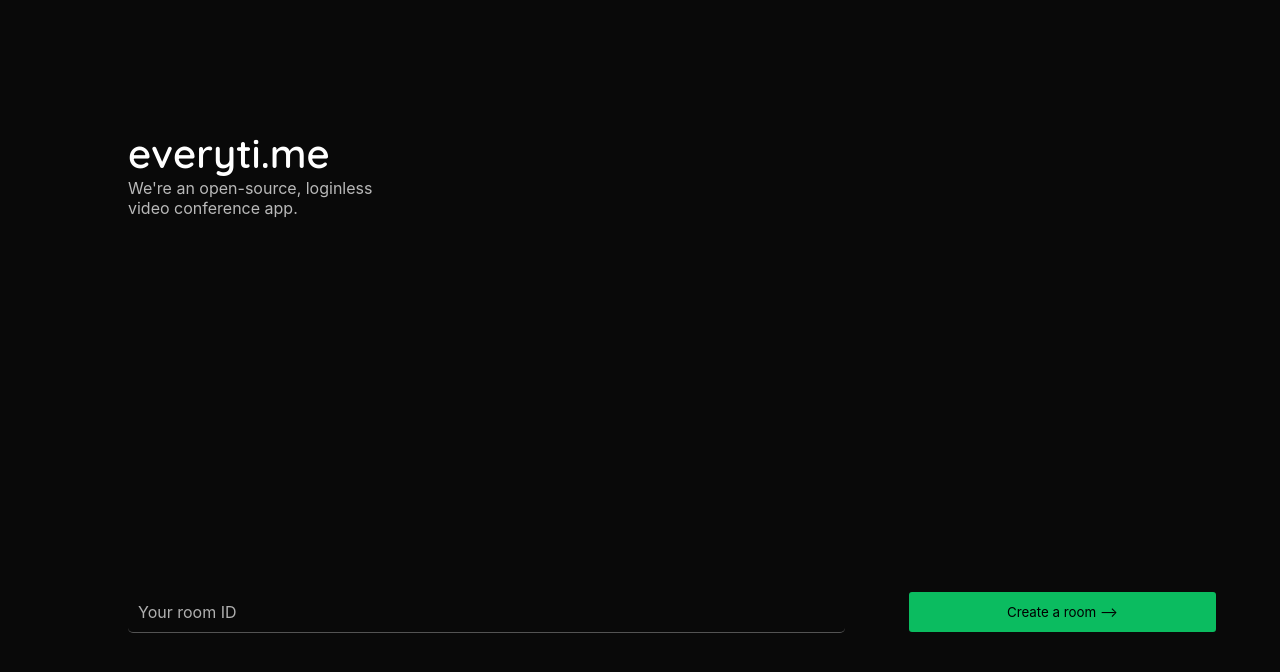
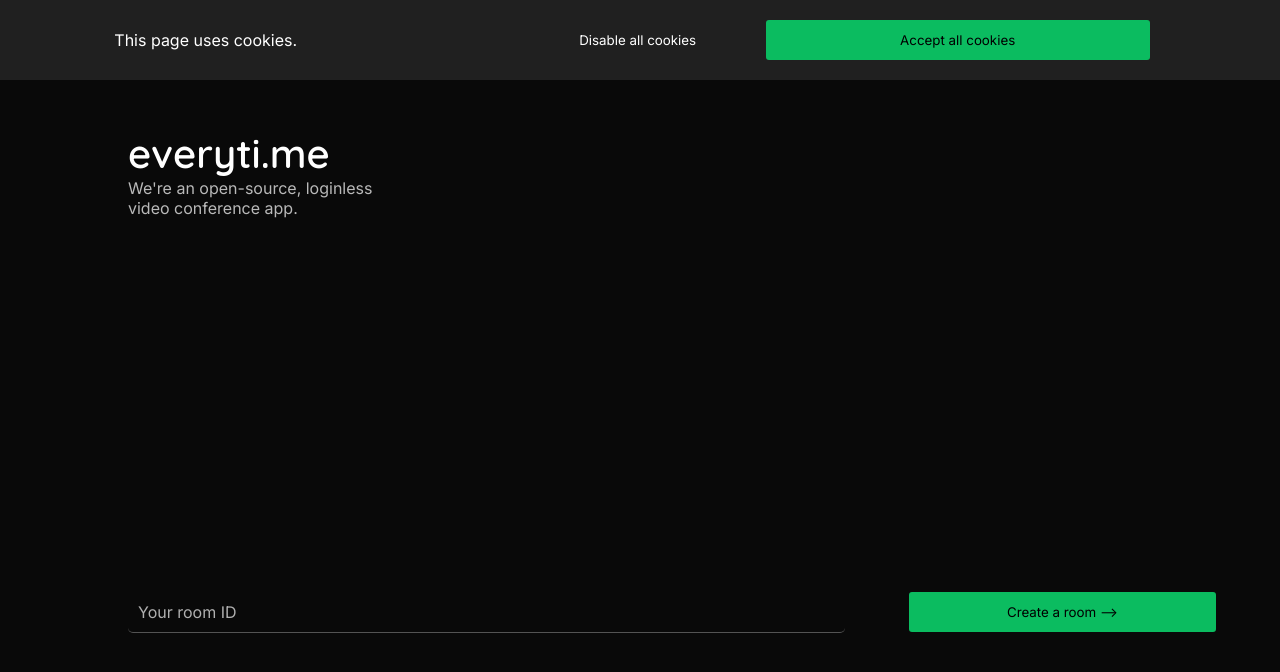
Before and after one commit to vignesh-s-18/everytime.live, a React (Create React App) app: page / in a window 1280 px wide. Shown: the top 672 px of the page. Built offline with nearby package versions, Linux system fonts and the light colour scheme; no server answers.

Commit message:
fix: cookies alert + modal message

```diff
--- a/public/index.html
+++ b/public/index.html
@@ -13,6 +13,7 @@
     <link rel="icon" type="image/png" sizes="32x32" href="favicons/favicon-32x32.png">
     <link rel="icon" type="image/png" sizes="16x16" href="favicons/favicon-16x16.png">
     <link rel="manifest" href="manifest.json">
+    <link href="https://fonts.googleapis.com/css2?family=Inter:wght@300;400;500&display=swap" rel="stylesheet">
     <link href="https://fonts.googleapis.com/css2?family=Quicksand:wght@600&display=swap" rel="stylesheet">
     <style>
       body {
--- a/src/Analytics.ts
+++ b/src/Analytics.ts
@@ -2,6 +2,9 @@
 
 const trackingCode = process.env.REACT_APP_GA_TRACKING_CODE // || 'your code here'
 
-ReactGA.initialize(trackingCode);
+// ReactGA.initialize(trackingCode);
 
 export default ReactGA;
+export {
+  trackingCode
+};
--- /dev/null
+++ b/src/components/Alert/Alert.tsx
@@ -0,0 +1,37 @@
+import React from 'react';
+import styled from 'styled-components';
+import * as CSS from 'csstype';
+
+const Wrapper = styled.div`
+  position: absolute;
+  top: 0;
+  height: 10vh;
+  width: 100vw;
+  display: flex;
+  flex-direction: row;
+  justify-content: space-around;
+  align-items: center;
+  background-color: #202020;
+  z-index: 50;
+
+  @media only screen and (max-width: 920px) {
+    flex-direction: column;
+    justify-content: space-around;
+    height: 20vh;
+  };
+`;
+
+interface IProps {
+  style?: CSS.Properties;
+  children: any;
+};
+
+const Alert: React.FC<IProps> = ({ children, style }) => {
+  return (
+    <Wrapper role="alert" style={style}>
+      { children }
+    </Wrapper>
+  );
+};
+
+export default Alert;
--- /dev/null
+++ b/src/components/CookieConsentAlert/CookieConsentAlert.tsx
@@ -0,0 +1,52 @@
+import React from 'react';
+import { Link } from 'react-router-dom';
+import styled from 'styled-components';
+
+import { Alert, Paragraph, Button } from '..';
+
+const ButtonWrapper = styled.div`
+  display: flex;
+  flex-direction: row;
+  justify-content: space-around;
+  width: 50%;
+
+  @media only screen and (max-width: 980px) {
+    width: 80%;
+  }
+`;
+
+interface IProps {
+  onAcceptAll: () => any;
+  onDisableAll: () => any;
+};
+
+const CookieConsentAlert: React.FC<any> = ({
+  onAcceptAll,
+  onDisableAll
+}) => {
+  return (
+    <Alert>
+      <Paragraph style={{ color: 'white' }}>
+        This page uses cookies.
+      </Paragraph>
+      <ButtonWrapper>
+        <Button
+          style={{ width: '30%' }}
+          variant="transparent"
+          animated={false}
+          onClick={onDisableAll}
+        >
+          Disable all cookies
+        </Button>
+        <Button
+          style={{ width: '60%' }}
+          onClick={onAcceptAll}
+        >
+          Accept all cookies
+        </Button>
+      </ButtonWrapper>
+    </Alert>
+  );
+};
+
+export default CookieConsentAlert;
--- a/src/components/Paragraph/Paragraph.tsx
+++ b/src/components/Paragraph/Paragraph.tsx
@@ -1,5 +1,6 @@
 import React from 'react';
 import styled from 'styled-components';
+import * as CSS from 'csstype';
 
 const StyledParagraph = styled.p<any>`
   font-size: 1rem;
@@ -8,11 +9,19 @@
 `;
 
 interface IProps {
-  children: string & any;
+  style?: CSS.Properties;
+  children: any;
 };
 
+/**
+ * Renders a text paragraph, useful for any information that
+ * doesn't need to be really evident.
+ *
+ * @param style - Custom styles that will be applied to the element.
+ */
 const Paragraph: React.FC<IProps> = ({
-  children
-}) => <StyledParagraph>{children}</StyledParagraph>
+  children,
+  style
+}) => <StyledParagraph style={style}>{children}</StyledParagraph>
 
 export default Paragraph;
--- a/src/components/Video/Video.tsx
+++ b/src/components/Video/Video.tsx
@@ -11,6 +11,11 @@
     -webkit-transform: scaleX(-1);
     transform: scaleX(-1);
   `};
+
+  &:picture-in-picture {
+    -webkit-transform: scaleX(0);
+    transform: scaleX(0);
+  }
 `;
 
 interface IProps {
--- a/src/components/index.tsx
+++ b/src/components/index.tsx
@@ -1,3 +1,4 @@
+import CookieConsentAlert from './CookieConsentAlert/CookieConsentAlert';
 import OnlyAudioStream from './OnlyAudioStream/OnlyAudioStream';
 import LoadingStream from "./LoadingStream/LoadingStream";
 import Paragraph from './Paragraph/Paragraph';
@@ -8,8 +9,10 @@
 import Input from './Input/Input';
 import Video from './Video/Video';
 import Modal from './Modal/Modal';
+import Alert from './Alert/Alert';
 
 export {
+  CookieConsentAlert,
   OnlyAudioStream,
   LoadingStream,
   Paragraph,
@@ -19,5 +22,6 @@
   Title,
   Input,
   Video,
-  Modal
+  Modal,
+  Alert
 };
--- a/src/index.css
+++ b/src/index.css
@@ -13,4 +13,9 @@
 
 html, body {
   height: 100%;
+  font-family: 'Inter', sans-serif;
 }
+
+body > * {
+  font-family: 'Inter', sans-serif;
+}
--- a/src/navigation/index.tsx
+++ b/src/navigation/index.tsx
@@ -1,4 +1,4 @@
-import React from 'react';
+import React, { useState, useEffect } from 'react';
 import styled from 'styled-components';
 import {
   BrowserRouter as Router,
@@ -6,7 +6,10 @@
   Route
 } from 'react-router-dom';
 
+// components & customs handlers
 import { Home, Room } from '../pages';
+import { CookieConsentAlert } from '../components';
+import ReactGA, { trackingCode } from '../Analytics';
 
 const Wrapper = styled.main`
   display: flex;
@@ -15,8 +18,47 @@
 `;
 
 const Routes = () => {
+  // resposible for the cookie consent alert answer, so
+  // if true, the user has already answered it.
+  const [hasAnswered, setHasAnswered] = useState(false);
+
+  useEffect(() => {
+    // Checks if the user already consented the cookie usage.
+    const consentFromLS = localStorage.getItem('cookieConsent');
+
+    // If the user has already answered the consent alert, set the state as true
+    // and don't show the cookie alert.
+    // The localStorage only accepts 'true', 'false' (strings types, not bools)
+    // or null (if no data is found).
+    if(consentFromLS) {
+      setHasAnswered(true);
+      return;
+    }
+
+    setHasAnswered(false);
+    return;
+  }, []);
+
+  const handleAlertAnswer = (accepted: boolean) => {
+    localStorage.setItem('cookieConsent', accepted.toString());
+
+    // If the user has accepted the cookies alert,
+    // start tracking them.
+    if(accepted) {
+      ReactGA.initialize(trackingCode);
+    };
+
+    setHasAnswered(true);
+  };
+
   return (
     <Router>
+      { !hasAnswered && (
+          <CookieConsentAlert
+            onAcceptAll={() => handleAlertAnswer(true)}
+            onDisableAll={() => handleAlertAnswer(false)}
+          />
+      )}
       <Wrapper>
         <Switch>
           <Route exact path='/' component={Home} />
--- a/src/pages/Home/components/AgreementModal.tsx
+++ b/src/pages/Home/components/AgreementModal.tsx
@@ -1,8 +1,8 @@
 import React, { useEffect } from 'react';
 import styled from 'styled-components';
-import { useHistory } from 'react-router-dom';
+import { useHistory, Link } from 'react-router-dom';
 
-import { Modal } from '../../../components';
+import { Modal, Paragraph } from '../../../components';
 import ReactGA from '../../../Analytics';
 
 const Wrapper = styled.div`
@@ -51,6 +51,25 @@
       aria-modal={isOpen}
     >
       <Wrapper>
+        <Paragraph>This is not a complete terms of service nor a privacy police.</Paragraph>
+        <br/>
+        <Paragraph>
+          We just want to be trasparent about the data we collect.
+          While this website by itself doesn't collect any data from you,
+          our cookies do. These cookies are only used for analytical purposes,
+          and the data they collect is important to us so we can check how many people
+          are using this app.
+          <br />
+          <br />
+          You have control over the data they collect and you can also disable all
+          cookies in this website clicking <Link to="/cookies">here.</Link>
+          <br />
+          <br />
+          We're thankful for your support and understanding.
+          <br />
+          <br />
+          Let's videochat!
+        </Paragraph>
       </Wrapper>
     </Modal>
   );
--- a/src/pages/Room/components/TabsContainer.tsx
+++ b/src/pages/Room/components/TabsContainer.tsx
@@ -44,6 +44,10 @@
   display: flex;
   justify-content: center;
   align-items: center;
+
+  & > * {
+    margin: 5%;
+  }
 `;
 
 const StyledQRCode = styled(QRCode)`
```
